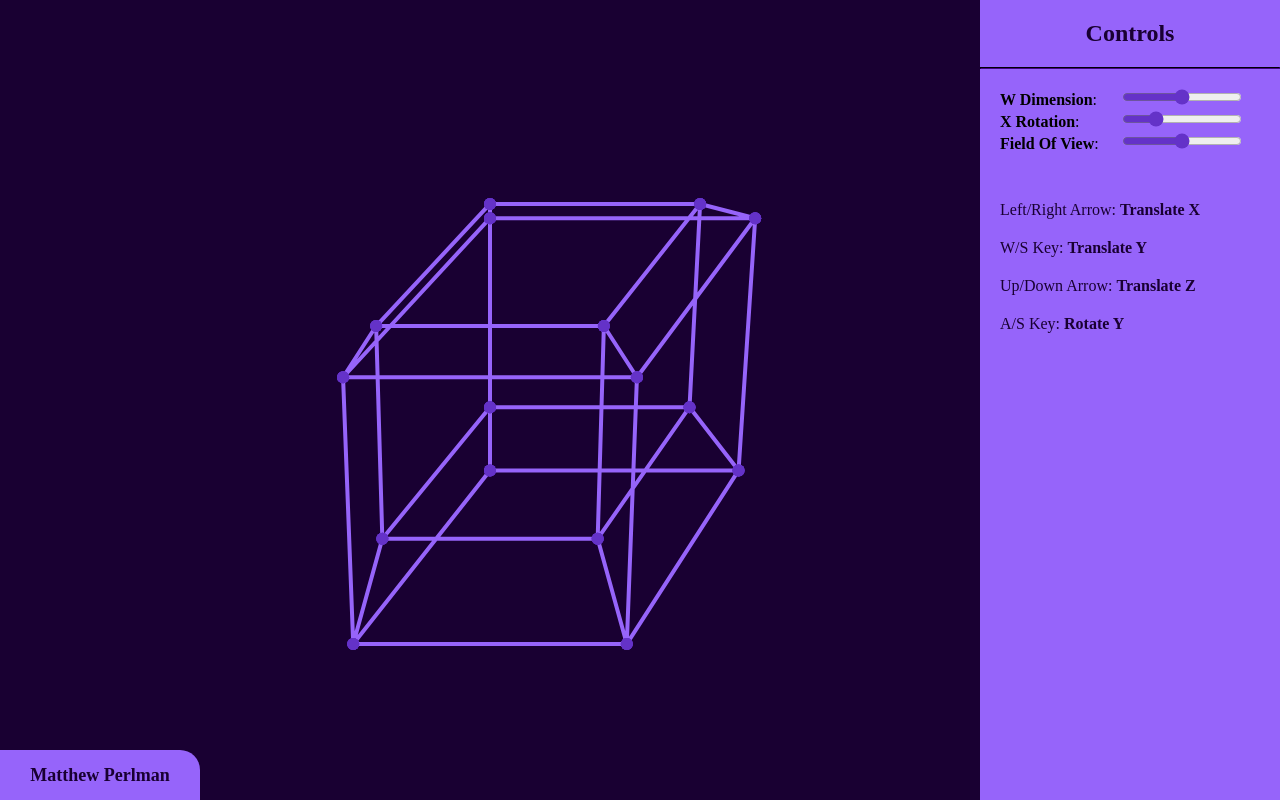
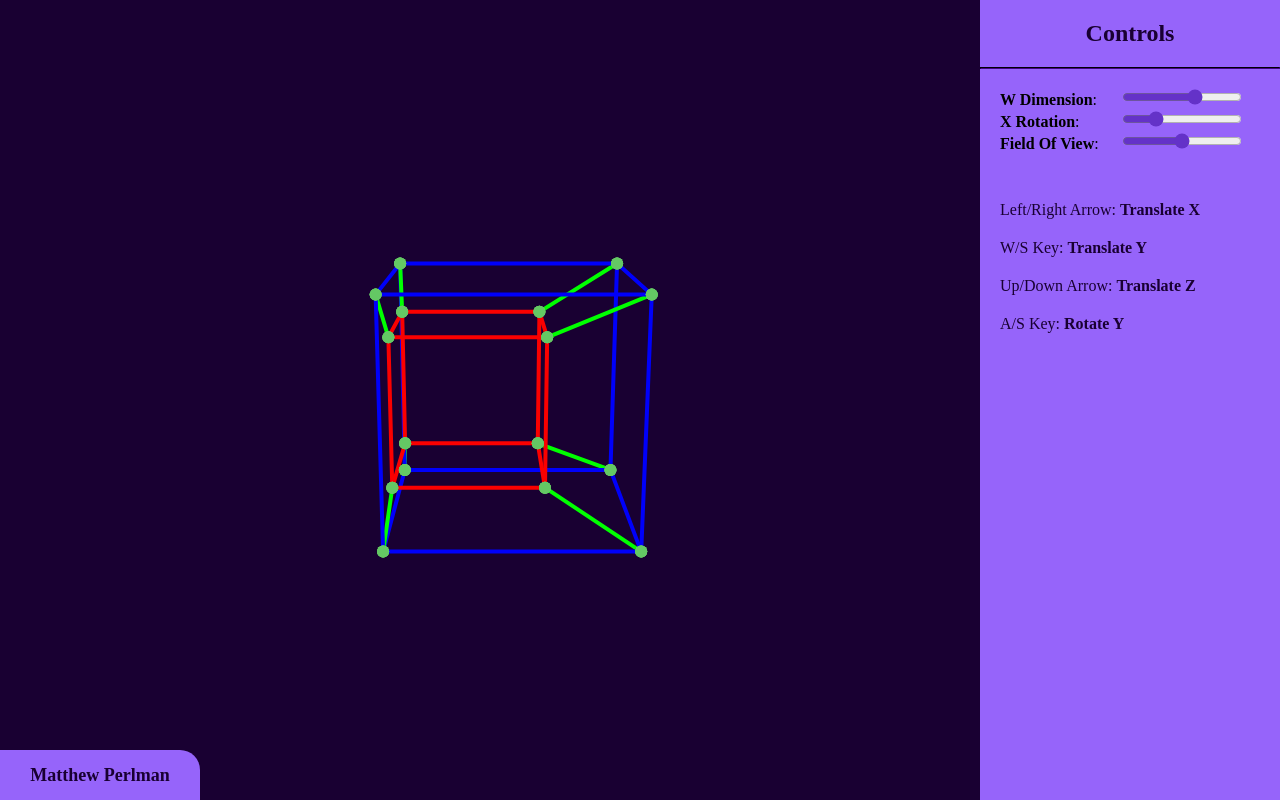
Before and after one commit to mattperls-code/4d-renderer, a plain HTML site: page index.html in a window 1280 px wide. Drawn offline with Linux system fonts and the light colour scheme.

Commit message:
new demo, more visual but less mathematically accurate

```diff
--- a/index.html
+++ b/index.html
@@ -10,7 +10,7 @@
             <h2 style="text-align: center; color: rgb(25, 0, 50);">Controls</h2>
             <hr style="border-color: rgb(25, 0, 50);" />
             <div style="padding: 10px 20px;">
-                <label style="display: inline-block; width: 120px;"><b>W Dimension</b>: </label><input id="w" type="range" style="display: inline-block; width: 120px; accent-color: rgb(100, 50, 200);" value="0" min="-15" max="15" step="0.1" />
+                <label style="display: inline-block; width: 120px;"><b>W Dimension</b>: </label><input id="w" type="range" style="display: inline-block; width: 120px; accent-color: rgb(100, 50, 200);" value="0.5" min="-2" max="2" step="0.5" />
                 <br />
                 <label style="display: inline-block; width: 120px;"><b>X Rotation</b>: </label><input id="rotX" type="range" style="display: inline-block; width: 120px; accent-color: rgb(100, 50, 200);" value="-0.25" min="-0.5" max="0.5" step="0.01" />
                 <br />
--- a/index.js
+++ b/index.js
@@ -10,6 +10,10 @@ class Vec3 {
         this.x = x
         this.y = y
         this.z = z
+    }
+
+    static subtract(v1, v2){
+        return new Vec3(v1.x - v2.x, v1.y - v2.y, v1.z - v2.z)
     }
 
     static scalarMultiply(v, s){
@@ -33,17 +37,14 @@ class Vec4 {
         this.z = z
     }
 
-    static projectionBase = new Vec3(1, 1, 1)
+    static projectionScale = 0
+    static projectionOffset = new Vec3(0, 0, 0)
 
-    static subtract(v1, v2){
-        return new Vec4(v1.x - v2.x, v1.y - v2.y, v1.z - v2.z, v1.w - v2.w)
-    }
-
-    to3D(){
+    static to3D(v, cameraW){
         return new Vec3(
-            this.x + this.w * Vec4.projectionBase.x,
-            this.y + this.w * Vec4.projectionBase.y,
-            this.z + this.w * Vec4.projectionBase.z
+            v.x - (v.x * (v.w - cameraW) * Vec4.projectionScale) + (Vec4.projectionOffset.x * (v.w - cameraW)),
+            v.y - (v.y * (v.w - cameraW) * Vec4.projectionScale) + (Vec4.projectionOffset.y * (v.w - cameraW)),
+            v.z - (v.z * (v.w - cameraW) * Vec4.projectionScale) + (Vec4.projectionOffset.y * (v.w - cameraW))
         )
     }
 }
@@ -58,12 +59,14 @@ class Camera {
 }
 
 class Scene {
-    constructor(camera, segments, vertexColor, edgeColor, bgColor){
+    constructor(camera, segments, vertexColor, dimensionalEdgeColor, firstDimensionColor, secondDimensionColor, bgColor){
         this.camera = camera
         this.segments = segments
 
         this.vertexColor = vertexColor
-        this.edgeColor = edgeColor
+        this.dimensionalEdgeColor = dimensionalEdgeColor
+        this.firstDimensionColor = firstDimensionColor
+        this.secondDimensionColor = secondDimensionColor
         this.bgColor = bgColor
     }
 
@@ -79,11 +82,11 @@ class Scene {
         const screenSpaceSegments = []
 
         this.segments.forEach(segment => {
-            let p1 = Vec4.subtract(segment[0], this.camera.pos)
-            let p2 = Vec4.subtract(segment[1], this.camera.pos)
+            let p1 = Vec4.to3D(segment[0], this.camera.pos.w)
+            let p2 = Vec4.to3D(segment[1], this.camera.pos.w)
 
-            p1 = p1.to3D()
-            p2 = p2.to3D()
+            p1 = Vec3.subtract(p1, this.camera.pos)
+            p2 = Vec3.subtract(p2, this.camera.pos)
 
             p1 = new Vec3(p1.x * cosRotY + p1.z * sinRotY, p1.y, p1.z * cosRotY - p1.x * sinRotY)
             p2 = new Vec3(p2.x * cosRotY + p2.z * sinRotY, p2.y, p2.z * cosRotY - p2.x * sinRotY)
@@ -92,22 +95,41 @@ class Scene {
             p2 = new Vec3(p2.x, p2.y * cosRotX - p2.z * sinRotX, p2.y * sinRotX + p2.z * cosRotX)
 
             if(p1.z > this.camera.near && p2.z > this.camera.near){
-                p1 = new Vec2(p1.x / p1.z / Math.tan(this.camera.fov / 2), p1.y / p1.z / Math.tan(this.camera.fov / 2))
-                p2 = new Vec2(p2.x / p2.z / Math.tan(this.camera.fov / 2), p2.y / p2.z / Math.tan(this.camera.fov / 2))
+                p1 = new Vec3(p1.x / p1.z / Math.tan(this.camera.fov / 2), p1.y / p1.z / Math.tan(this.camera.fov / 2), p1.z)
+                p2 = new Vec3(p2.x / p2.z / Math.tan(this.camera.fov / 2), p2.y / p2.z / Math.tan(this.camera.fov / 2), p2.z)
 
-                screenSpaceSegments.push([ p1, p2 ])
+                let color = this.dimensionalEdgeColor
+
+                if(segment[0].w == segment[1].w){
+                    if(segment[0].w == 0){
+                        color = this.firstDimensionColor
+                    } else {
+                        color = this.secondDimensionColor
+                    }
+                }
+
+                screenSpaceSegments.push([ p1, p2, color ])
+            }
+        })
+
+        screenSpaceSegments.sort((s1, s2) => {
+            if(s1[0].z < s2[0].z && s1[1].z < s2[1].z){
+                return 1
+            } else {
+                return -1
             }
         })
 
         ctx.lineWidth = 4
-        ctx.strokeStyle = this.edgeColor
-        ctx.beginPath()
+
         screenSpaceSegments.forEach(segment => {
+            ctx.strokeStyle = segment[2]
+            ctx.beginPath()
             ctx.moveTo(0.5 * canvas.width + segment[0].x * canvas.width, 0.5 * canvas.height - segment[0].y * canvas.width)
             ctx.lineTo(0.5 * canvas.width + segment[1].x * canvas.width, 0.5 * canvas.height - segment[1].y * canvas.width)
+            ctx.closePath()
+            ctx.stroke()
         })
-        ctx.closePath()
-        ctx.stroke()
 
         ctx.fillStyle = this.vertexColor
         screenSpaceSegments.forEach(segment => {
@@ -130,8 +152,8 @@ const ctx = canvas.getContext("2d")
 
 const mainScene = new Scene(
     new Camera(
-        new Vec4(0, 2.5, -7.5, 0),
-        new Vec2(0, 0),
+        new Vec4(0, 2.5, -10, 0.5),
+        new Vec2(-10 * Math.PI / 180, 0),
         90 * Math.PI / 180,
         1
     ),
@@ -274,8 +296,10 @@ const mainScene = new Scene(
             new Vec4(-1, -1, 1, 1)
         ]
     ],
-    "rgb(100, 50, 200)",
-    "rgb(150, 100, 250)",
+    "rgb(100, 200, 100)",
+    "rgb(0, 255, 0)",
+    "rgb(250, 0, 0)",
+    "rgb(0, 0, 250)",
     "rgb(25, 0, 50)"
 )
 
@@ -288,6 +312,8 @@ window.addEventListener("keyup", (event) => {
     keyMap[event.key] = false
 })
 
+let t = 0
+let last = performance.now()
 const updateScene = () => {
     if(keyMap["ArrowLeft"]){
         mainScene.camera.pos.x += 0.1 * Math.cos(mainScene.camera.rot.y + Math.PI)
@@ -323,6 +349,14 @@ const updateScene = () => {
     mainScene.camera.rot.x = parseFloat(document.getElementById("rotX").value)
     mainScene.camera.fov = parseFloat(document.getElementById("fov").value * Math.PI / 180)
 
+    const dt = performance.now() - last
+    t += 0.001 * dt
+    last = performance.now()
+
+    Vec4.projectionScale = 0.5 * Math.sin(t)
+
+    Vec4.projectionOffset.x = 1.5 * Math.cos(t)
+
     mainScene.render(canvas, ctx)
     requestAnimationFrame(updateScene)
 }
```
